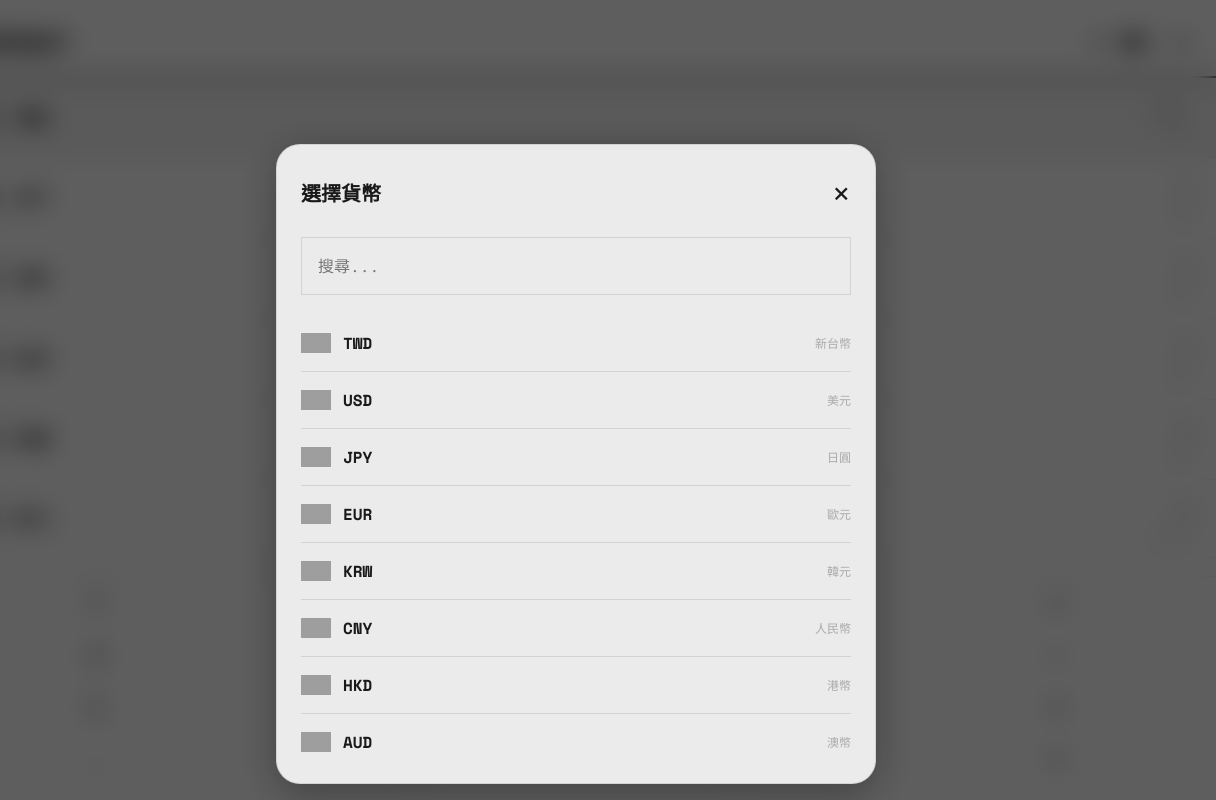
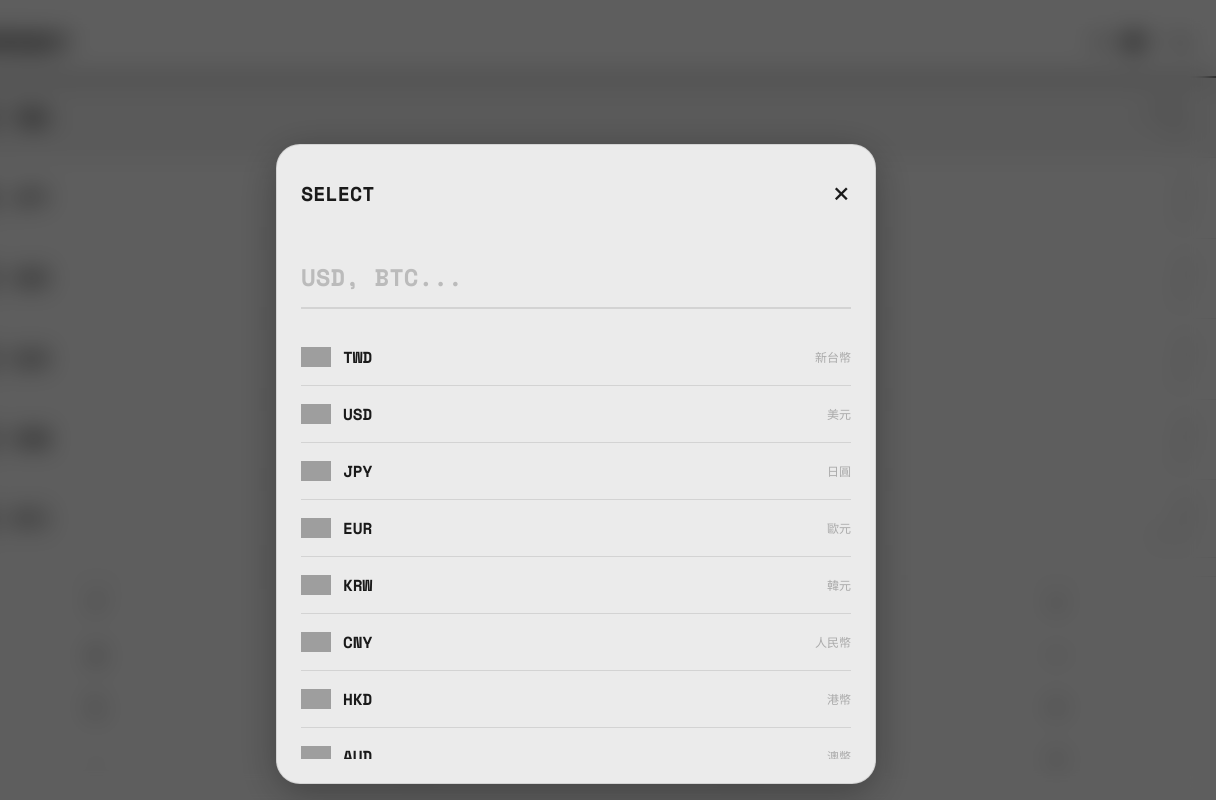
Before and after one commit to daniel840528/Currency, a plain HTML site: page index.html in a window 1280 px wide. Both pictures are taken after a click on the button 50 px from the left and 117 px from the top of the page. Shown: the full height of the page, 64-1280 px from the left. Drawn offline with nearby package versions, Linux system fonts and the light colour scheme; no server answers; grey boxes are pictures that could not be loaded.

Commit message:
Add files via upload

```diff
--- a/index.html
+++ b/index.html
@@ -40,7 +40,6 @@
             --cursor-color: #ff6b00;
         }
 
-        /* 1. 優化：全域配置 */
         * {
             box-sizing: border-box;
             -webkit-tap-highlight-color: transparent;
@@ -49,26 +48,27 @@
             touch-action: manipulation;
         }
 
-        /* 2. 關鍵修正：鎖定 HTML 與 BODY */
+        /* 1. 優化：鎖定 HTML 層級，防止 iOS 彈性滾動 */
         html {
             height: 100%;
+            height: 100dvh;
             width: 100%;
-            overflow: hidden; /* 禁止 html 滾動 */
-            -webkit-overflow-scrolling: touch;
+            overflow: hidden;
+            overscroll-behavior: none; /* 禁止橡皮筋效果 */
+            -webkit-text-size-adjust: 100%;
         }
 
+        /* 1. 優化：body 設定為 fixed，徹底解決底部浮動問題 */
         body {
             font-family: 'Space Mono', monospace;
             background-color: var(--bg-base);
             color: var(--text-primary);
             margin: 0;
-
-            /* 修正：使用 fixed + inset:0 強制貼合螢幕，解決 PWA 底部懸空問題 */
-            position: fixed;
-            inset: 0;
+            height: 100%;
             width: 100%;
-            height: 100%;
-
+            position: fixed; /* 關鍵：固定定位 */
+            top: 0;
+            left: 0;
             display: flex;
             flex-direction: column;
             overflow: hidden;
@@ -113,8 +113,9 @@
             padding: 0 0;
             scrollbar-width: none;
             position: relative;
-            overflow-x: hidden;
+            /* 讓列表在滑動時有彈性效果，但外層被 body 鎖住 */
             -webkit-overflow-scrolling: touch;
+            width: 100%;
         }
         .currency-list::-webkit-scrollbar { display: none; }
 
@@ -279,16 +280,17 @@
         .stat-label { font-size: 10px; color: var(--text-dim); text-transform: uppercase; margin-bottom: 8px; }
         .stat-value { font-size: 18px; color: var(--text-primary); font-weight: 600; }
 
-        /* --- Keypad (28% Height, PWA Optimized) --- */
+        /* --- Keypad (優化貼底) --- */
         .keypad-container {
-            /* 使用 dvh 配合 fixed body 效果較好，或使用 % */
+            /* 1. 優化：確保高度足夠 */
             height: 28dvh;
             background: var(--bg-base);
-            /* 底部避開 safe area，確保不會被 Home Bar 擋住 */
+            /* 1. 優化：底部留出安全距離，避免按鈕被 Home Bar 遮擋 */
             padding-bottom: max(16px, env(safe-area-inset-bottom));
             display: grid; grid-template-columns: repeat(4, 1fr); grid-template-rows: repeat(4, 1fr);
             border-top: 1px solid var(--line-color); z-index: 20;
-            flex-shrink: 0;
+            flex-shrink: 0; /* 防止被壓縮 */
+            width: 100%;
         }
         .key {
             background: transparent; border: none; font-family: 'Space Mono', monospace;
@@ -315,7 +317,7 @@
             width: calc(100% - 32px);
             max-width: 600px;
             height: 80vh;
-            margin-bottom: max(16px, env(safe-area-inset-bottom)); /* Modal 也要避開底部 */
+            margin-bottom: max(16px, env(safe-area-inset-bottom));
             background: var(--bg-base);
             padding: 24px;
             display: flex; flex-direction: column;
@@ -327,12 +329,25 @@
         }
         .modal-overlay.open .modal-content { transform: translateY(0); }
 
-        .modal-header { margin-bottom: 20px; display:flex; justify-content:space-between; align-items:center; }
+        .modal-header { margin-bottom: 30px; display:flex; justify-content:space-between; align-items:center; }
+
         .search-input {
-            width: 100%; padding: 16px; background: transparent; border: 1px solid var(--line-color);
-            border-radius: 0; font-family: 'Space Mono', monospace; font-size: 16px; color: var(--text-primary); outline: none;
+            width: 100%;
+            padding: 12px 0;
+            background: transparent;
+            border: none;
+            border-bottom: 2px solid var(--line-color);
+            border-radius: 0;
+            font-family: 'Space Mono', monospace;
+            font-size: 24px;
+            font-weight: 700;
+            color: var(--text-primary);
+            outline: none;
+            transition: border-color 0.3s;
         }
-        .search-input:focus { border-color: var(--text-primary); }
+        .search-input:focus { border-bottom-color: var(--accent); }
+        .search-input::placeholder { color: var(--text-dim); opacity: 0.5; }
+
         .modal-item {
             display: flex; align-items: center; justify-content: space-between; padding: 16px 0; border-bottom: 1px solid var(--line-color); cursor: pointer;
         }
@@ -381,10 +396,10 @@
     <div class="modal-overlay" id="modal" onclick="closeModal(event)">
         <div class="modal-content" onclick="event.stopPropagation()">
             <div class="modal-header">
-                <div style="font-size:20px; font-weight:700;">選擇貨幣</div>
+                <div style="font-size:20px; font-weight:700;">SELECT</div>
                 <span onclick="closeModal()" style="font-size:32px; cursor:pointer;">&times;</span>
             </div>
-            <input type="text" class="search-input" id="searchInput" placeholder="搜尋..." onkeyup="filterCurrencies()">
+            <input type="text" class="search-input" id="searchInput" placeholder="USD, BTC..." onkeyup="filterCurrencies()">
             <div style="margin-top:20px; flex:1; overflow-y:auto;" id="modalList"></div>
         </div>
     </div>
@@ -446,7 +461,19 @@
         "SOL": "Solana", "XRP": "XRP", "ADA": "Cardano", "DOGE": "Dogecoin"
     };
 
-    const CRYPTO_LIST = ["BTC", "ETH", "USDT", "BNB", "SOL", "XRP", "ADA", "DOGE"];
+    // 1. Crypto Config: IDs for CoinGecko
+    const CRYPTO_MAP = {
+        "BTC": "bitcoin",
+        "ETH": "ethereum",
+        "USDT": "tether",
+        "BNB": "binancecoin",
+        "SOL": "solana",
+        "XRP": "ripple",
+        "ADA": "cardano",
+        "DOGE": "dogecoin"
+    };
+    const CRYPTO_LIST = Object.keys(CRYPTO_MAP);
+
     let userCurrencies = ["TWD", "JPY", "USD", "EUR", "KRW", "BTC"];
 
     let state = {
@@ -471,17 +498,33 @@
 
     async function init() {
         applyTheme();
-        render();
+        render(); // Early render
+
         try {
             const res = await fetch('https://open.er-api.com/v6/latest/USD');
             const data = await res.json();
             state.rates = data.rates;
-            if (state.inputString === "0") {
-                state.displayValue = 100;
-                document.body.classList.remove('has-input');
-            }
-            recalculate();
-        } catch(e) {}
+        } catch(e) { console.error("Fiat API Error", e); }
+
+        try {
+            const ids = Object.values(CRYPTO_MAP).join(',');
+            const cgRes = await fetch(`https://api.coingecko.com/api/v3/simple/price?ids=${ids}&vs_currencies=usd`);
+            const cgData = await cgRes.json();
+
+            Object.keys(CRYPTO_MAP).forEach(symbol => {
+                const id = CRYPTO_MAP[symbol];
+                if (cgData[id] && cgData[id].usd) {
+                    const priceInUsd = cgData[id].usd;
+                    state.rates[symbol] = 1 / priceInUsd;
+                }
+            });
+        } catch(e) { console.error("Crypto API Error", e); }
+
+        if (state.inputString === "0") {
+            state.displayValue = 100;
+            document.body.classList.remove('has-input');
+        }
+        recalculate();
 
         document.getElementById('detailView').addEventListener('touchstart', handleDetailTouchStart, {passive: true});
         document.getElementById('detailView').addEventListener('touchmove', handleDetailTouchMove, {passive: false});
@@ -557,18 +600,31 @@
             const isBase = code === state.base;
             let val = isBase ? state.displayValue : 0;
 
-            if(!isBase && state.rates[state.base] && state.rates[code]) {
-                val = (state.displayValue / state.rates[state.base]) * state.rates[code];
+            if(!isBase) {
+                const baseRate = state.rates[state.base] || 0;
+                const targetRate = state.rates[code] || 0;
+                if (baseRate > 0) {
+                    val = (state.displayValue / baseRate) * targetRate;
+                }
             }
 
             let showVal;
-            if (CRYPTO_LIST.includes(code) && val < 1 && val > 0) {
-                 showVal = parseFloat(val.toFixed(6)).toString();
+            // Updated Decimal Logic: Maximize decimals without noise
+            if (val === 0) {
+                showVal = "0";
+            } else if (val > 100000000) {
+                 showVal = (val/1000000).toFixed(2) + 'M';
             } else {
-                 showVal = val > 10000000 ? (val/1000000).toFixed(1)+'M' : parseFloat(val.toFixed(2)).toLocaleString();
+                 let maxDecimals = val < 1 ? 8 : 6;
+                 if (val > 10000) maxDecimals = 2;
+                 else if (val > 1000) maxDecimals = 4;
+
+                 showVal = val.toLocaleString('en-US', {
+                     maximumFractionDigits: maxDecimals,
+                     minimumFractionDigits: 0
+                 });
             }
 
-            // Calculation process display logic
             let calcText = "";
             let isCalculating = false;
 
@@ -579,7 +635,6 @@
                 }
             }
 
-            // Cursor Logic
             let amountCursor = "";
             let processCursor = "";
             const cursorHtml = '<div class="cursor"></div>';
@@ -629,7 +684,6 @@
                 </div>
 
                 <div class="row-right">
-                    <!-- Calc process text with cursor -->
                     <div class="calc-process">
                         <span>${calcText}</span>
                         ${processCursor}
@@ -704,6 +758,9 @@
         if (state.rates[state.detailBase] && state.rates[state.detailTarget]) {
             rate = state.rates[state.detailTarget] / state.rates[state.detailBase];
         }
+
+        let decimals = (CRYPTO_LIST.includes(state.detailTarget) || rate < 0.1) ? 6 : 4;
+        document.getElementById('detailRate').innerText = rate.toFixed(decimals);
 
         updateStatsAndChart(rate, state.detailRange);
     }
```
